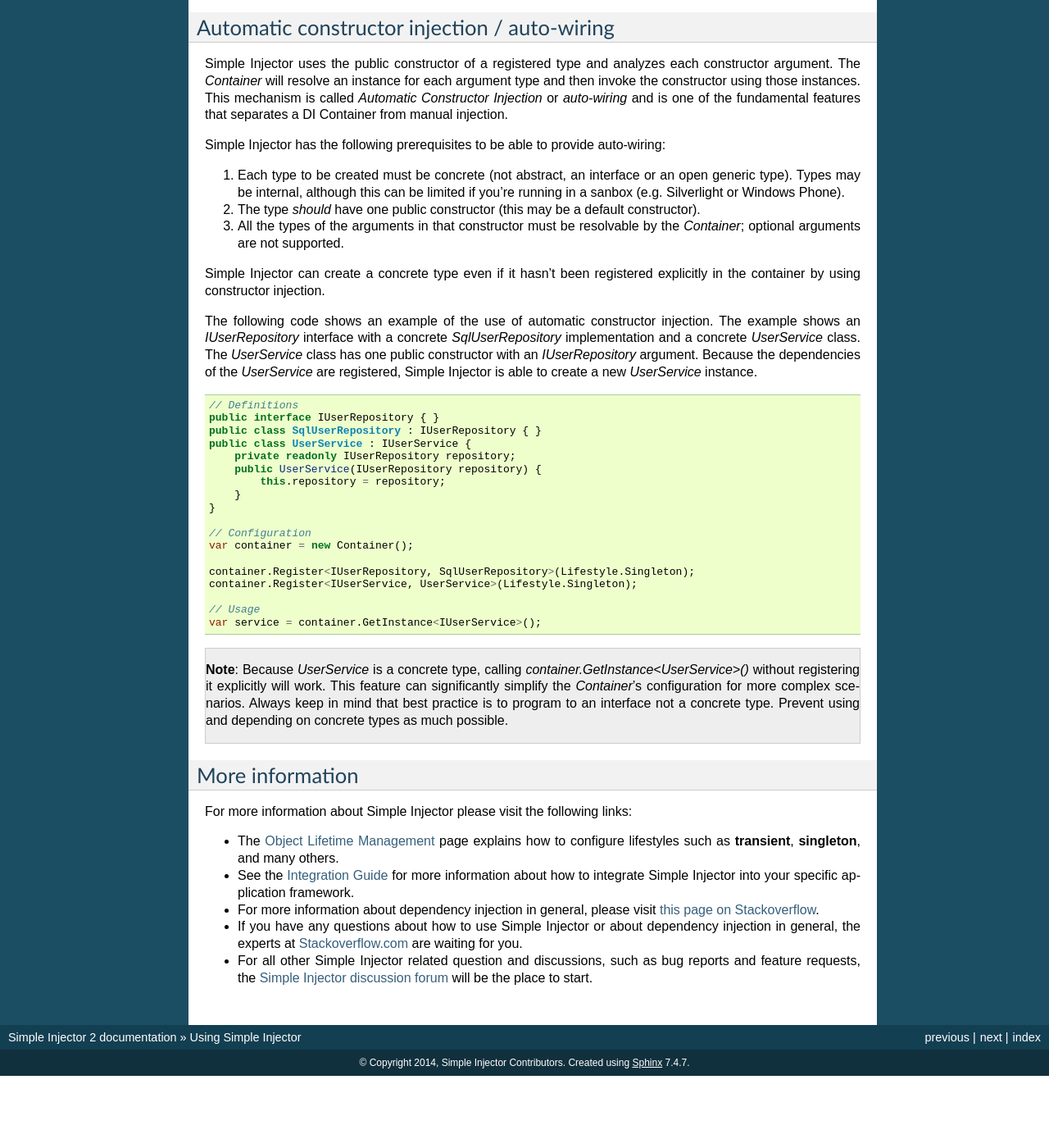
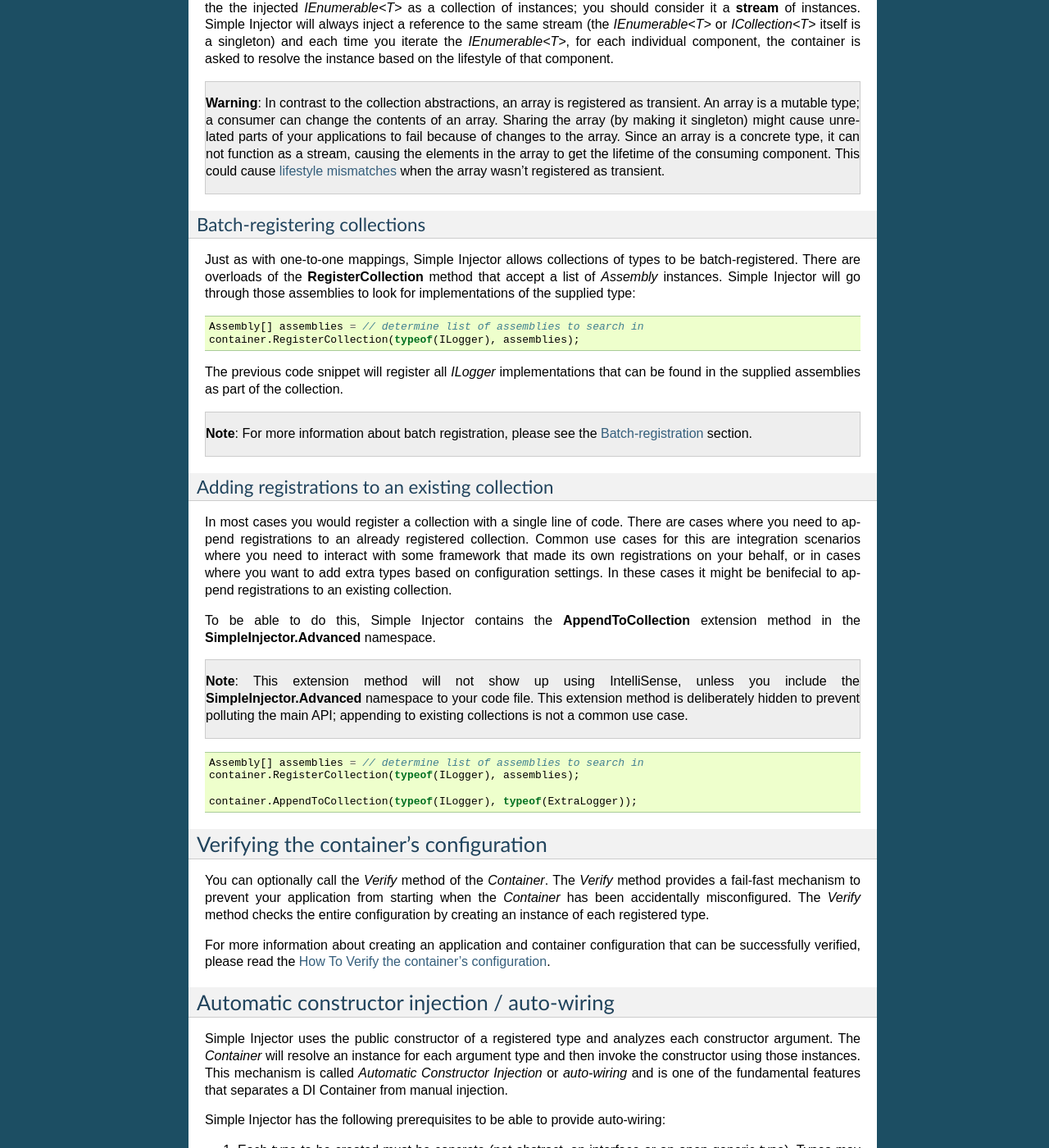
Before and after one commit to simpleinjector/Documentation, a Sphinx documentation site: the page built from source/using.rst, in a window 1280 px wide and 1400 px high, scrolled down 7611 px. Shown: the whole window at 82% size. Built offline with Sphinx 7.4.7, drawn with Linux system fonts in a browser that asks for light colours; before the commit the page ends 8923 px from its top, so only the background shows below that; some of the changed text lies outside the part shown.

Commit message:
Info added
Info added about batch-registration and appending to collections.

```diff
--- a/source/using.rst
+++ b/source/using.rst
@@ -260,6 +260,26 @@ The *Action<T>* delegate that is registered by the **RegisterInitializer** metho
 
     **Tip**: Multiple initializers can be applied to a concrete type and the *Container* will call all initializers that apply. They are **guaranteed** to run in the same order that they are registered.
 
+.. _Automatic-Batch-registration:
+
+Automatic/Batch-registration
+----------------------------
+
+When an application starts to grow, so does the number of types to register in the container. This can cause a lot of maintenance on part of your application that holds your container registration. When working with a team, you'll start to experience many merge conflicts which increases the chance of errors.
+
+To minimize these problems, Simple Injector allows groups of types to be registered with a few lines of code. Especially when registering a family of types that are defined using the same (generic) interface. For instance, the previous example with the  *IHandler<T>* registrations can be reduced to the following code:
+
+.. code-block:: c#
+
+    // Configuration
+    Assembly[] assemblies = // determine list of assemblies to search in
+    container.Register(typeof(IHandler<>), assemblies);
+
+When supplying a list of assemblies to the **Register** method, Simple Injector will go through the assemblies and will register all types that implement the given interface. In this example, an open-generic type (*IHandler<T>*) is supplied. Simple Injector will automatically find all implementations of this interface.
+
+.. container:: Note
+
+    **Note**: For more information about batch registration, please see the :ref:`Batch-registration <batch-registration>` section.
 
 .. _Collections:
 
@@ -385,6 +405,45 @@ Simple Injector preserves the lifestyle of instances that are returned from an i
 
     **Warning**: In contrast to the collection abstractions, an array is registered as transient. An array is a mutable type; a consumer can change the contents of an array. Sharing the array (by making it singleton) might cause unrelated parts of your applications to fail because of changes to the array. Since an array is a concrete type, it can not function as a stream, causing the elements in the array to get the lifetime of the consuming component. This could cause :doc:`lifestyle mismatches <LifestyleMismatches>` when the array wasn't registered as transient.
 
+.. _Batch-registering-collections:
+
+Batch-registering collections
+-----------------------------
+
+Just as with one-to-one mappings, Simple Injector allows collections of types to be batch-registered. There are overloads of the **RegisterCollection** method that accept a list of *Assembly* instances. Simple Injector will go through those assemblies to look for implementations of the supplied type:
+
+.. code-block:: c#
+
+    Assembly[] assemblies = // determine list of assemblies to search in
+    container.RegisterCollection(typeof(ILogger), assemblies);
+
+The previous code snippet will register all *ILogger* implementations that can be found in the supplied assemblies as part of the collection.
+
+.. container:: Note
+
+    **Note**: For more information about batch registration, please see the :ref:`Batch-registration <batch-registration>` section.
+
+
+.. _Appending-to-collections:
+
+Adding registrations to an existing collection
+----------------------------------------------
+
+In most cases you would register a collection with a single line of code. There are cases where you need to append registrations to an already registered collection. Common use cases for this are integration scenarios where you need to interact with some framework that made its own registrations on your behalf, or in cases where you want to add extra types based on configuration settings. In these cases it might be benifecial to append registrations to an existing collection.
+
+To be able to do this, Simple Injector contains the **AppendToCollection** extension method in the **SimpleInjector.Advanced** namespace.
+
+.. container:: Note
+
+    **Note**: This extension method will not show up using IntelliSense, unless you include the **SimpleInjector.Advanced** namespace to your code file. This extension method is deliberately hidden to prevent polluting the main API; appending to existing collections is not a common use case.
+
+.. code-block:: c#
+
+    Assembly[] assemblies = // determine list of assemblies to search in
+    container.RegisterCollection(typeof(ILogger), assemblies);
+
+    container.AppendToCollection(typeof(ILogger), typeof(ExtraLogger));
+
 
 .. _Verifying-Container:
 
```
